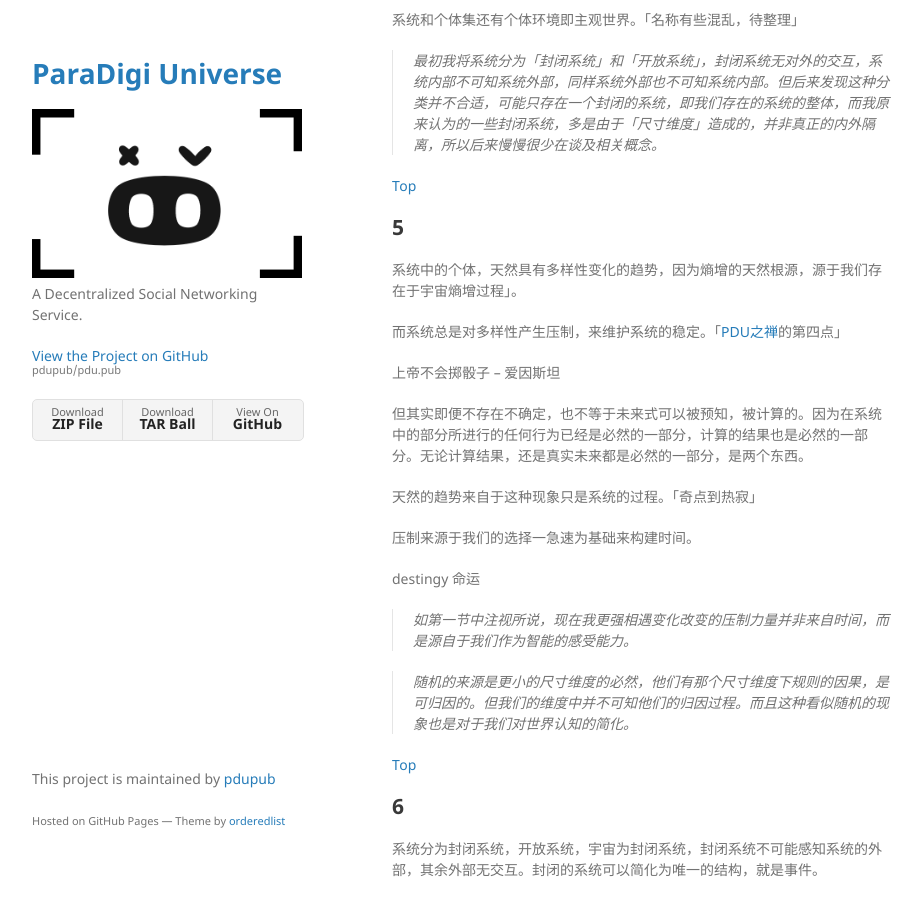
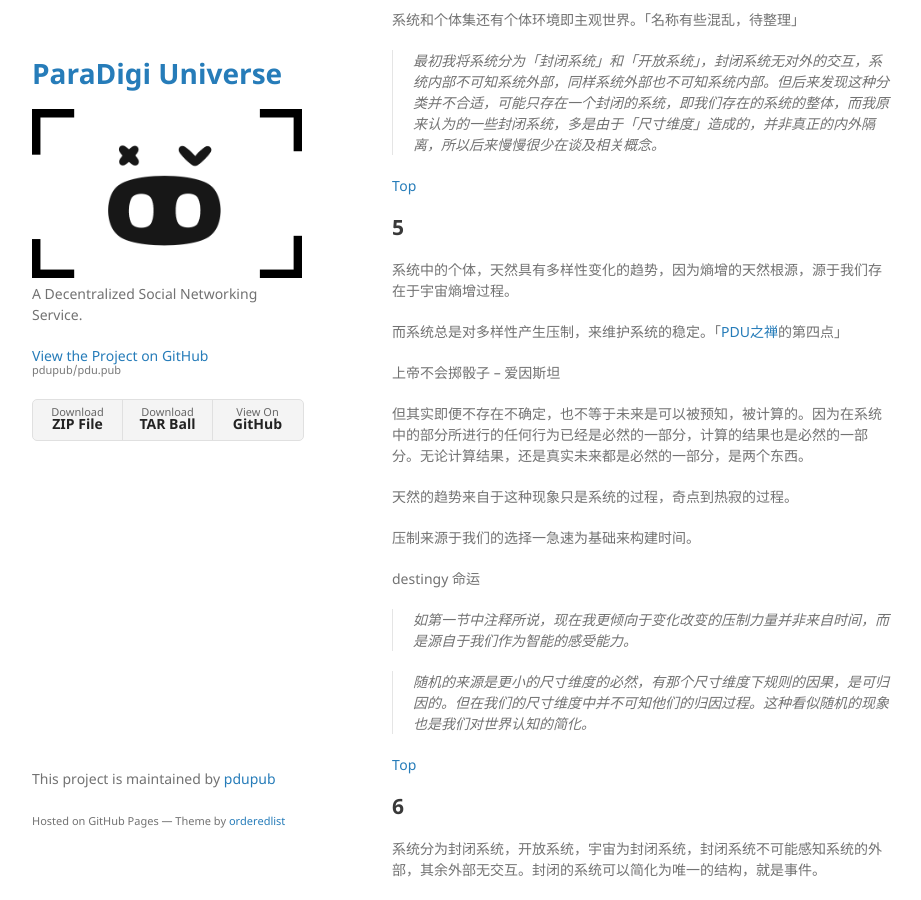
Before and after one commit to pdupub/pdu.pub, a Jekyll site: the page built from docs/zh/Draft.md, in a window 1280 px wide and 900 px high, scrolled down 5660 px. Shown: the whole window, without its empty margins (178-1099 px from the left). Built offline with Jekyll 4.4.1, drawn with Linux system fonts in a browser that asks for light colours; our own code applies the rules of GitHub Pages for plain Markdown files.

Commit message:
draft refactor 1.5

```diff
--- a/docs/zh/Draft.md
+++ b/docs/zh/Draft.md
@@ -264,23 +264,23 @@
 
 ## 5
 
-系统中的个体，天然具有多样性变化的趋势，因为熵增的天然根源，源于我们存在于宇宙熵增过程」。
+系统中的个体，天然具有多样性变化的趋势，因为熵增的天然根源，源于我们存在于宇宙熵增过程。
 
 而系统总是对多样性产生压制，来维护系统的稳定。「[PDU之禅](#1)的第四点」
 
 上帝不会掷骰子 -- 爱因斯坦
 
-但其实即便不存在不确定，也不等于未来式可以被预知，被计算的。因为在系统中的部分所进行的任何行为已经是必然的一部分，计算的结果也是必然的一部分。无论计算结果，还是真实未来都是必然的一部分，是两个东西。
-
-天然的趋势来自于这种现象只是系统的过程。「奇点到热寂」
+但其实即便不存在不确定，也不等于未来是可以被预知，被计算的。因为在系统中的部分所进行的任何行为已经是必然的一部分，计算的结果也是必然的一部分。无论计算结果，还是真实未来都是必然的一部分，是两个东西。
+
+天然的趋势来自于这种现象只是系统的过程，奇点到热寂的过程。
 
 压制来源于我们的选择一急速为基础来构建时间。
 
 destingy 命运
 
-> 如第一节中注视所说，现在我更强相遇变化改变的压制力量并非来自时间，而是源自于我们作为智能的感受能力。
-
-> 随机的来源是更小的尺寸维度的必然，他们有那个尺寸维度下规则的因果，是可归因的。但我们的维度中并不可知他们的归因过程。而且这种看似随机的现象也是对于我们对世界认知的简化。
+> 如第一节中注释所说，现在我更倾向于变化改变的压制力量并非来自时间，而是源自于我们作为智能的感受能力。
+
+> 随机的来源是更小的尺寸维度的必然，有那个尺寸维度下规则的因果，是可归因的。但在我们的尺寸维度中并不可知他们的归因过程。这种看似随机的现象也是我们对世界认知的简化。
 
 [Top](#笔记稿)
 
```
